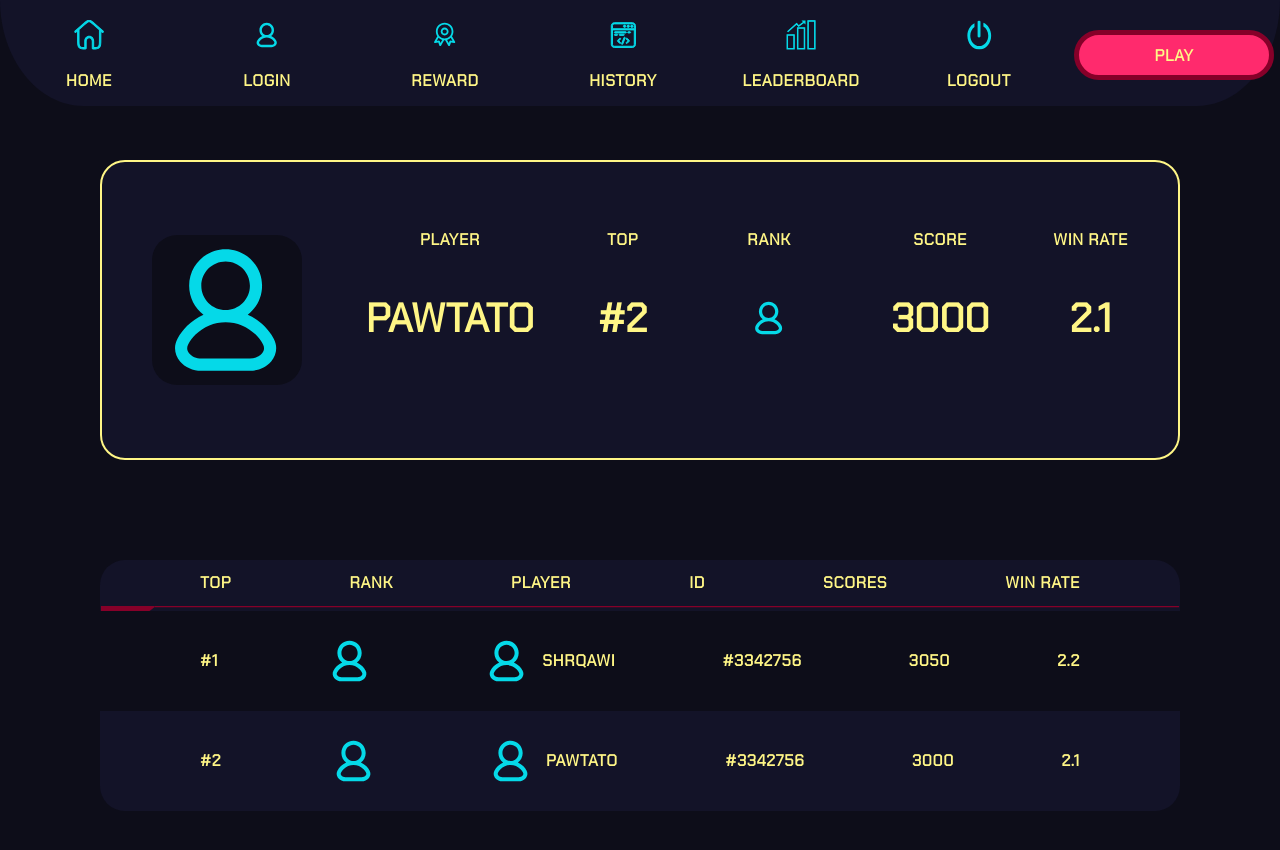
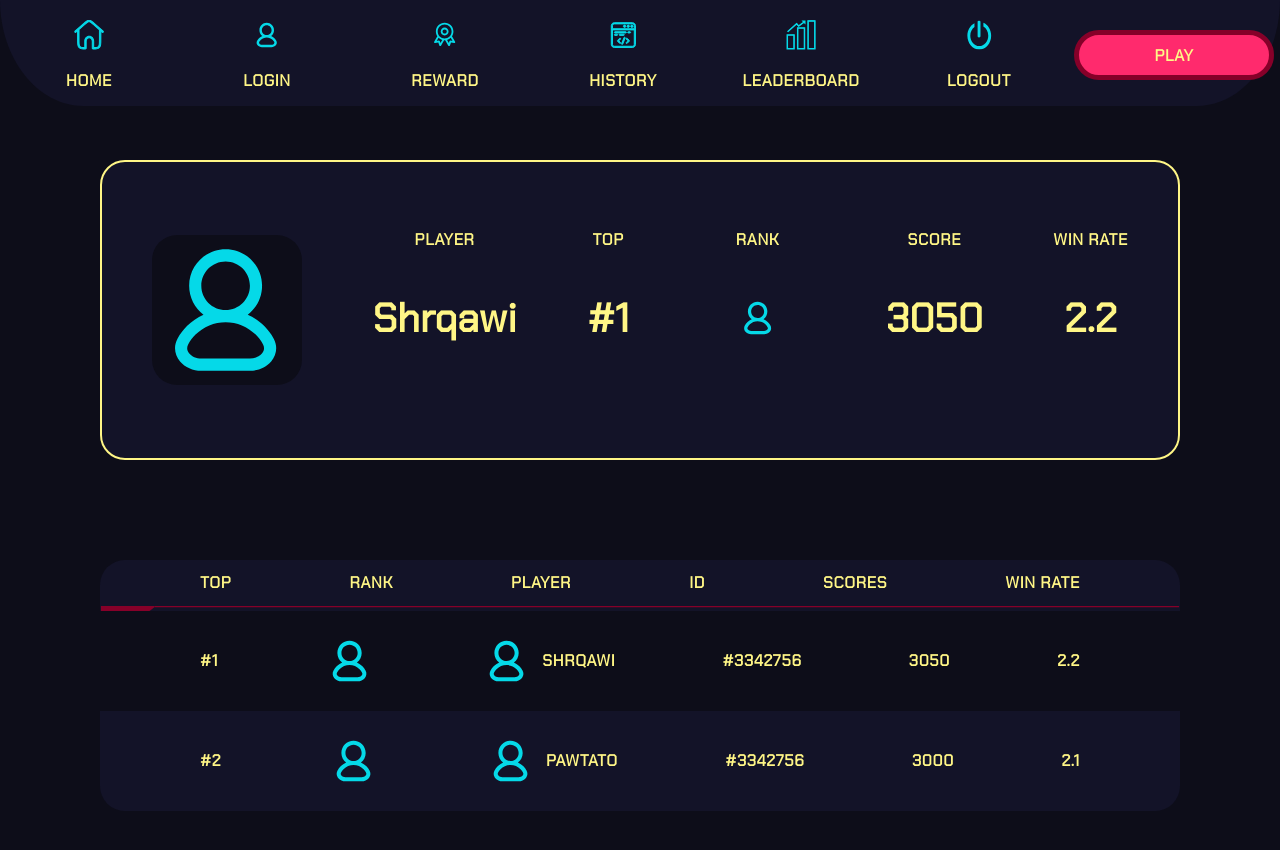
Before and after one commit to basilbenaziz/react-test, a React (Create React App) app: page /leaderboard in a window 1280 px wide. Shown: the top 850 px of the page. Built offline with nearby package versions, Linux system fonts and the light colour scheme; a web font is replaced by a local one.

Commit message:
Refactor Leaderboard component to render player details dynamically and improve code structure

```diff
--- a/src/Page/Leaderboard.js
+++ b/src/Page/Leaderboard.js
@@ -3,29 +3,23 @@ import "../css/leaderboard.css"; // Import the CSS file
 import "../css/globals.css";
 import "../css/styleguide.css";
 
-function Leaderboard() {
-  // Sample player data for rendering dynamically
-  const players = [
-    { rank: "#1", name: "Shrqawi", id: "#3342756", score: 3050, winRate: 2.2 },
-    { rank: "#2", name: "PAWTATO", id: "#3342756", score: 3000, winRate: 2.1 },
-    // Add more players here
-  ];
 
+
+
+const PlayerDetail = ({player}) => {
     return (
-    <div className="main screen">
-      {/* Player details at the top */}
         <div className="player-details">
             <div className="player-details-row">
                 <img className="player-img" src="img/login.svg" alt="Player Avatar" />
 
                 <div className="player-title">
                     <div className="label">PLAYER</div>
-            <div className="h2">PAWTATO</div>
+                    <div className="h2">{player.name}</div>
                 </div>
 
                 <div className="player-title">
                     <div className="label">Top</div>
-            <div className="h2">#2</div>
+                    <div className="h2">{player.rank}</div>
                 </div>
 
                 <div className="player-title">
@@ -39,15 +33,65 @@ function Leaderboard() {
 
                 <div className="player-title">
                     <div className="label">Score</div>
-            <div className="h2">3000</div>
+                    <div className="h2">{player.score}</div>
                 </div>
 
                 <div className="player-title">
                     <div className="label">Win Rate</div>
-            <div className="h2">2.1</div>
+                    <div className="h2">{player.winRate}</div>
                 </div>
             </div>
         </div>
+    );
+};
+
+
+
+const PlayerRow = ({ rank, name, id, score, winRate }) => {
+    return (
+        <div className="system-row">
+            <div className="label">{rank}</div>
+            <img
+                className="system-row-img"
+                src="img/login.svg"
+                alt="Player Avatar"
+            />
+
+            <div className="system-row-name">
+                <img
+                    className="system-row-img"
+                    src="img/login.svg"
+                    alt="Player Avatar"
+                />
+                <div className="label">{name}</div>
+            </div>
+
+            <div className="label">{id}</div>
+            <div className="label">{score}</div>
+            <div className="label">{winRate}</div>
+        </div>
+    );
+};
+
+
+
+function Leaderboard() {
+    // Sample player data for rendering dynamically
+    const myPlayer = { rank: "#1", name: "Shrqawi", id: "#3342756", score: 3050, winRate: 2.2 };
+    const players = [
+        { rank: "#1", name: "Shrqawi", id: "#3342756", score: 3050, winRate: 2.2 },
+        { rank: "#2", name: "PAWTATO", id: "#3342756", score: 3000, winRate: 2.1 },
+        // Add more players here
+    ];
+
+    return (
+        <div className="main screen">
+            {/* Player details at the top */}
+
+
+            <PlayerDetail player={myPlayer}/>
+
+
 
             {/* Leaderboard System */}
             <div className="system">
@@ -67,27 +111,14 @@ function Leaderboard() {
 
                 {/* Loop through player data */}
                 {players.map((player) => (
-          <div className="system-row" key={player.id}>
-            <div className="label">{player.rank}</div>
-            <img
-              className="system-row-img"
-              src="img/login.svg"
-              alt="Player Avatar"
+                    <PlayerRow
+                        key={player.id}
+                        rank={player.rank}
+                        name={player.name}
+                        id={player.id}
+                        score={player.score}
+                        winRate={player.winRate}
                     />
-
-            <div className="system-row-name">
-              <img
-                className="system-row-img"
-                src="img/login.svg"
-                alt="Player Avatar"
-              />
-              <div className="label">{player.name}</div>
-            </div>
-
-            <div className="label">{player.id}</div>
-            <div className="label">{player.score}</div>
-            <div className="label">{player.winRate}</div>
-          </div>
                 ))}
 
 
```
Lines whose indentation alone changed are shown as unchanged.
